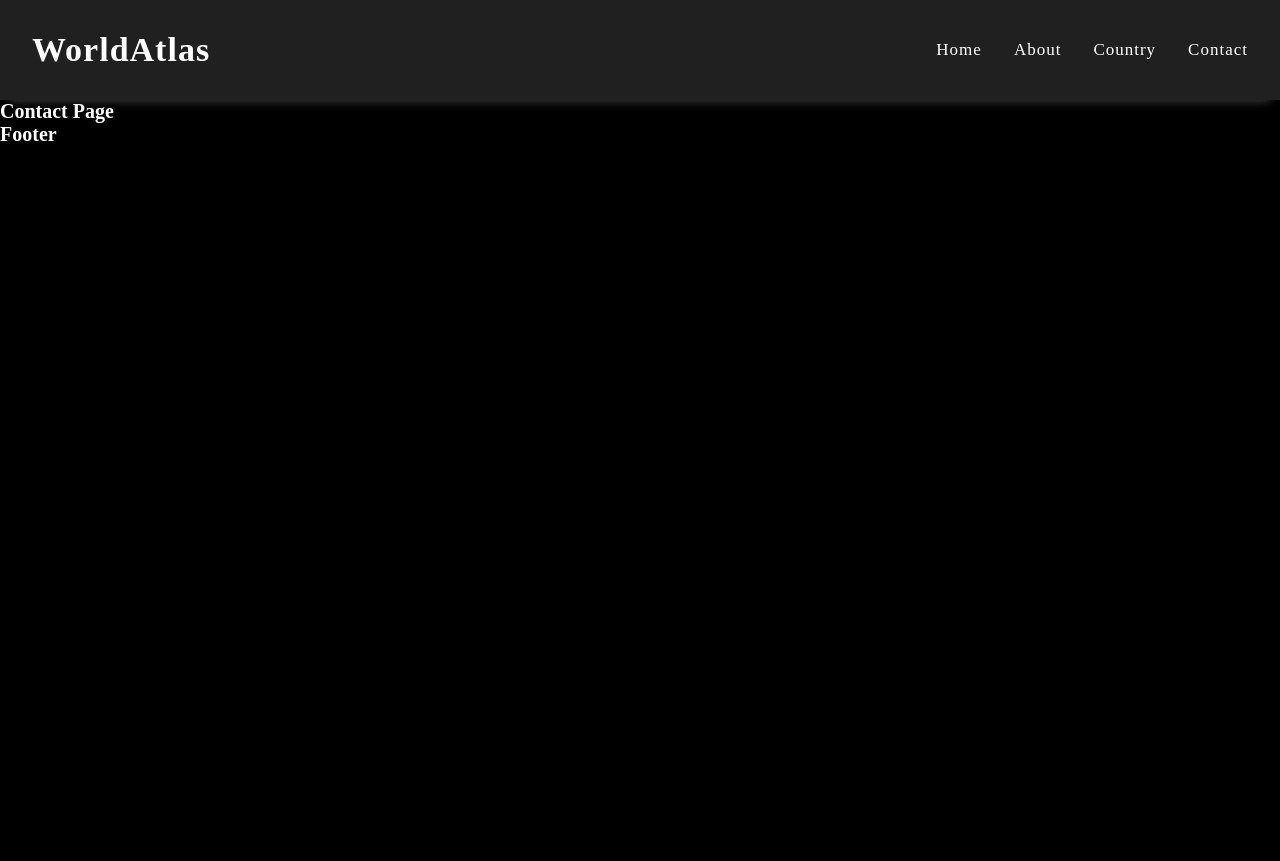
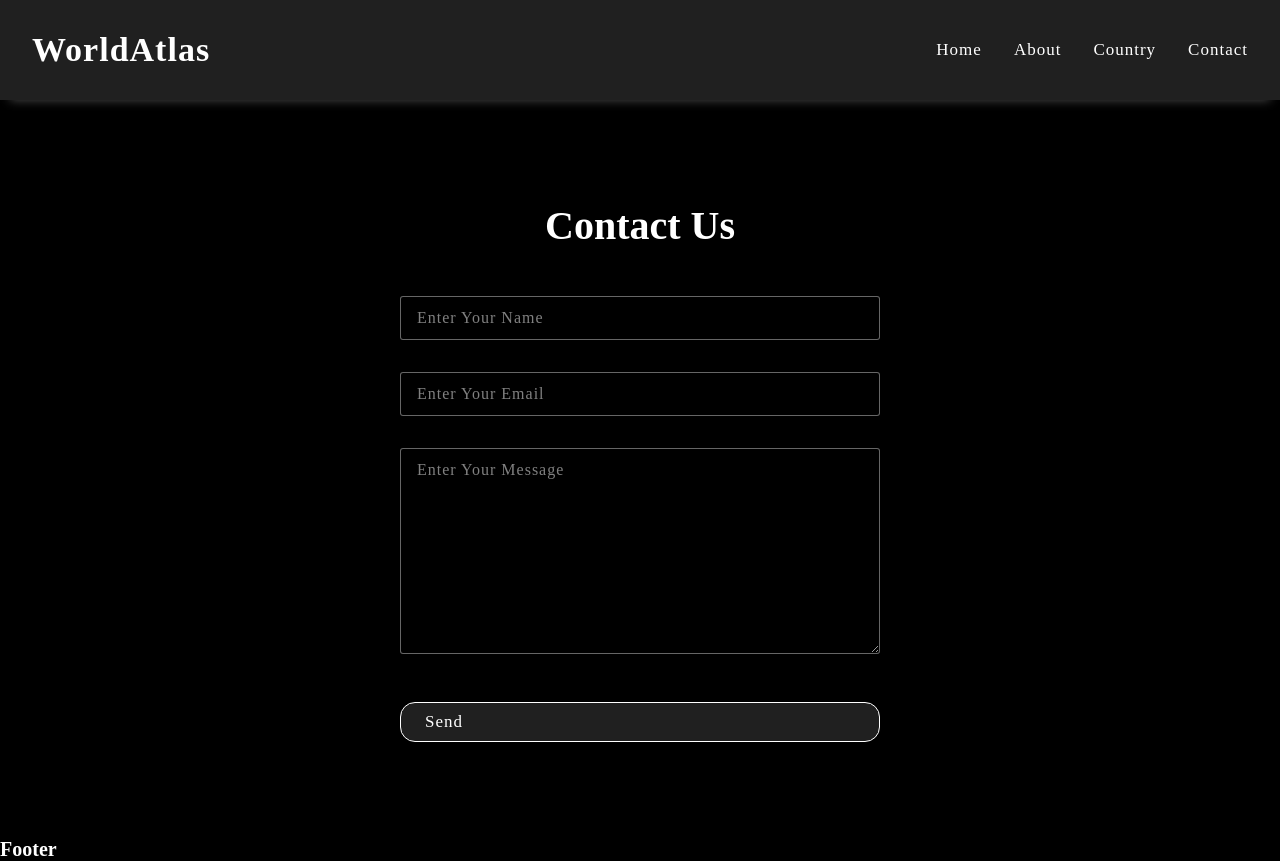
Before and after one commit to lokendrajatav1/react-country-app, a React (Vite) app: page /contact in a window 1280 px wide. Before the commit the page ends 800 px from the top, so only its background shows below. Built offline with nearby package versions, Linux system fonts and the light colour scheme.

Commit message:
contact-us complete

```diff
--- a/src/pages/About.jsx
+++ b/src/pages/About.jsx
@@ -17,7 +17,7 @@ const About = () => {
                     } = country;
                     return (
                         <div className="card" key={id}>
-                            <div className="container-card bg-blue-box">
+                            <div className="container-card bg-yellow-box">
                                 <p className="card-title">{countryName}</p>
                                 <p>
                                     <span className="card-description">
--- a/src/pages/Contact.jsx
+++ b/src/pages/Contact.jsx
@@ -1,9 +1,47 @@
+const Contact = () => {
+    const handleFormSubmit = (formData) => {
+        const formInputData = Object.fromEntries(formData.entries());
+        console.log(formInputData);
+    };
+    return (
+        <section className="section-contact">
+            <h2 className="container-title">Contact Us</h2>
+            <div className="contact-wrapper container">
+                <form action={handleFormSubmit}>
+                    <input
+                        type="text"
+                        className="form-control"
+                        required
+                        autoComplete="false"
+                        placeholder="Enter your name"
+                        name="username"
+                    />
 
+                    <input
+                        type="email"
+                        required
+                        className="form-control"
+                        autoComplete="false"
+                        placeholder="Enter your email"
+                        name="email"
+                    />
 
-const Contact = () => {
-  return (
-   <h1>Contact Page</h1>
-  )
-}
+                    <textarea
+                        name="message"
+                        className="form-control"
+                        rows="10"
+                        required
+                        autoComplete="false"
+                        placeholder="Enter your message"
+                    ></textarea>
 
-export default Contact
+                    <button type="submit" value="send">
+                        Send
+                    </button>
+                </form>
+            </div>
+        </section>
+    );
+};
+
+export default Contact;
```
